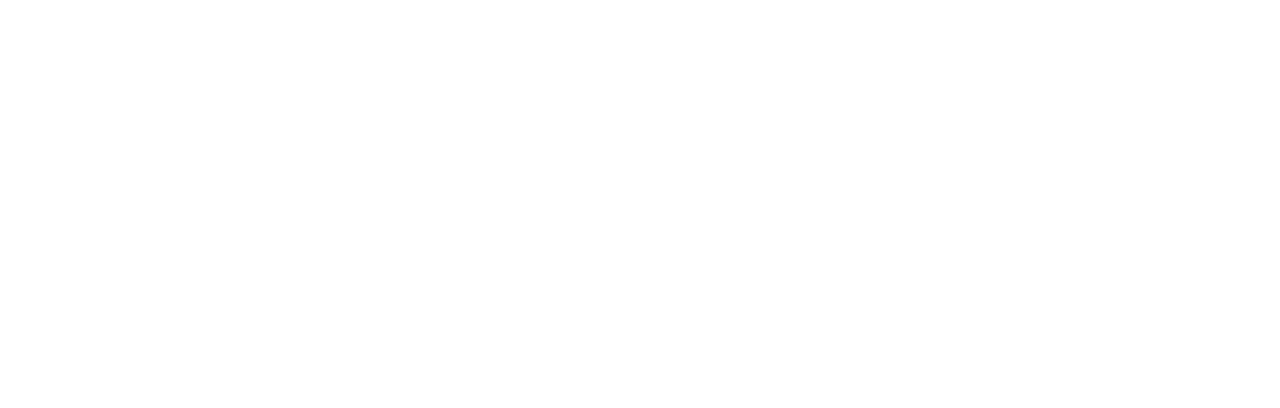
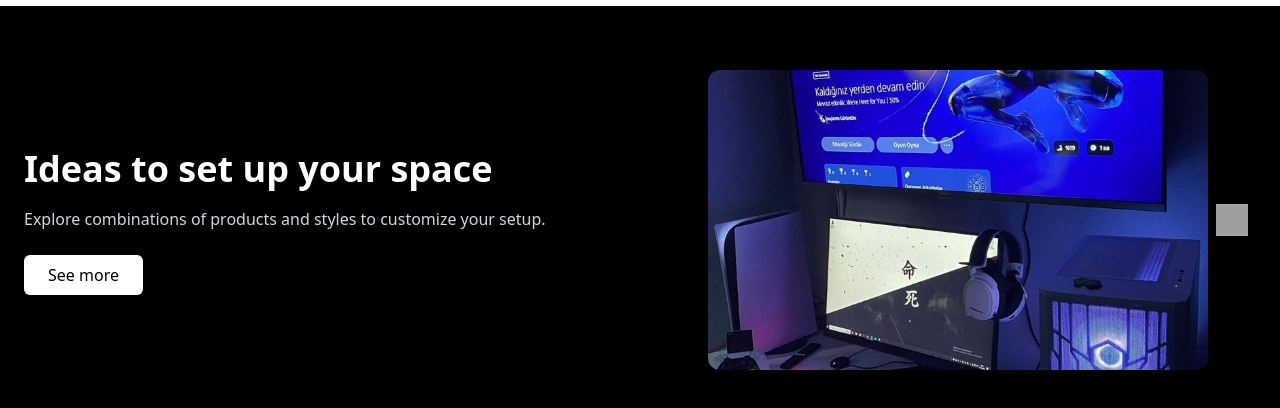
Before and after one commit to Sssebas81/vass-ecommerce, a React (Vite) app in the folder vass-ecommerce/: page / in a window 1280 px wide. Shown: the part 2593-3001 px from the top of the page. Before the commit the page ends 2599 px from the top, so only its background shows below. Built offline with nearby package versions, Linux system fonts and the light colour scheme; grey boxes are pictures that could not be loaded.

Commit message:
feat: Add SetupIdeas in App

```diff
--- a/vass-ecommerce/src/App.tsx
+++ b/vass-ecommerce/src/App.tsx
@@ -2,6 +2,7 @@
 import Heropage from "./components/hero/Heropage";
 import Navbar from "./components/navbar/Navbar";
 import OurProducts from "./components/ourproducts/OurProducts";
+import SetupIdeas from "./components/setupideas/SetupIdeas";
 function App() {
   return (
     <div>
@@ -9,6 +10,7 @@
       <Heropage/>
       <Categories/>
       <OurProducts/>
+      <SetupIdeas/>
     </div>
   );
 }
```
